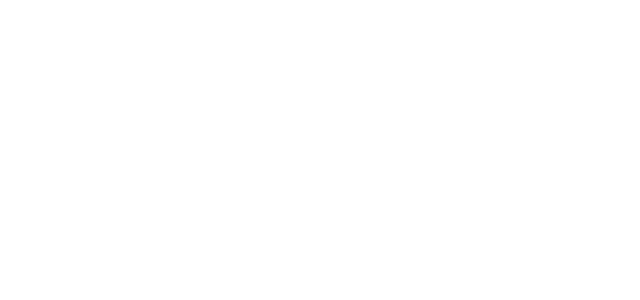
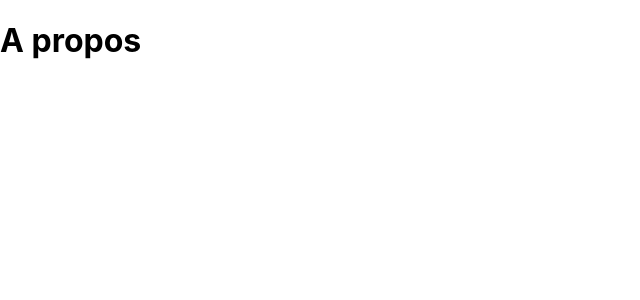
Before and after one commit to michalon-claudie/Projet_8OC, a React (Create React App) app in the folder kasa/: page /about in a window 1280 px wide. Before the commit this address had no page. Shown: the top 300 px of the page, without its empty margins (0-640 px from the left). Built offline with nearby package versions, Linux system fonts and the light colour scheme.

Commit message:
"router ok"

```diff
--- a/kasa/src/Router/Router.jsx
+++ b/kasa/src/Router/Router.jsx
@@ -1,16 +1,17 @@
 import React from 'react';
 import { BrowserRouter,Routes, Route} from 'react-router-dom';
 import Home from "../pages/home"
-import Banner from "../component/Banner"
-import Footer from "../component/Footer"
+import About from "../pages/about"
+import Error from "../pages/errorPage"
+
 
 function Router() {
     return (
     <BrowserRouter>
       <Routes>
         <Route path="/" element={<Home/>} />
-        <Route path="/Banner" element={<Banner/>} />
-        <Route path="/Footer" element={<Footer/>} />
+        <Route path="/about" element={<About/>} />
+        <Route path="/error" element={<Error/>} />
       </Routes>
     </BrowserRouter>
     );
--- a/kasa/src/index.jsx
+++ b/kasa/src/index.jsx
@@ -1,5 +1,5 @@
 import React from 'react';
-import  ReactDOM  from 'react-dom';
+import  ReactDOM  from 'react-dom/client';
 import './style/index.css';
 import App from "./App.jsx";
 
--- /dev/null
+++ b/kasa/src/pages/about.jsx
@@ -0,0 +1,10 @@
+import React from 'react'
+
+export default function About()
+{
+    return (
+        <div>
+            <h1>A propos</h1>
+        </div>
+    )
+}
--- /dev/null
+++ b/kasa/src/pages/errorPage.jsx
@@ -0,0 +1,10 @@
+import React from 'react'
+
+export default function Error()
+{
+    return (
+        <div>
+            <h1>Error 404</h1>
+        </div>
+    )
+}
```
Also changed, not shown: kasa/src/component/cards.jsx (added).
